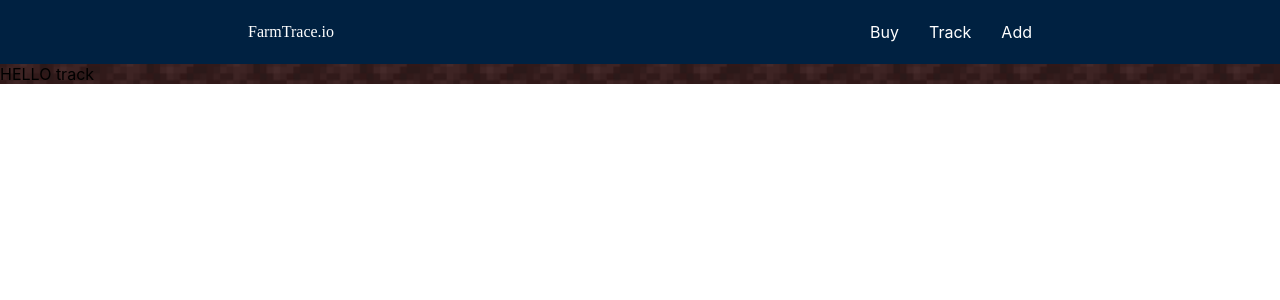
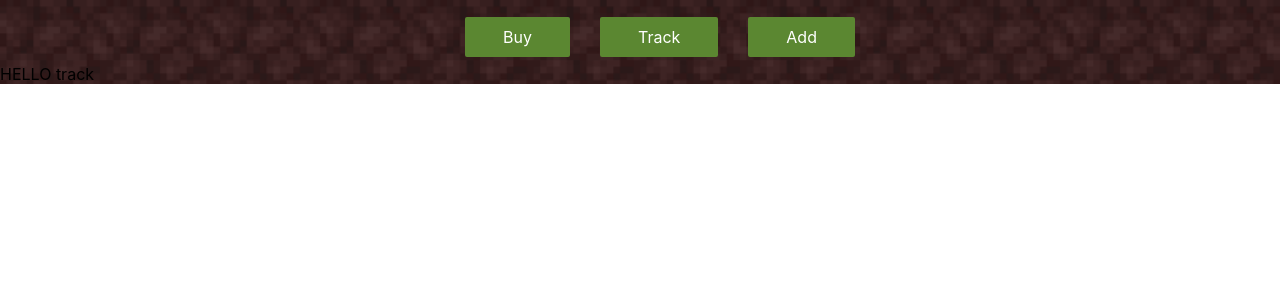
Before and after one commit to ameybagwe12/farmTracelo, a React (Create React App) app: page /track in a window 1280 px wide. Shown: the top 300 px of the page. Built offline with nearby package versions, Linux system fonts and the light colour scheme.

Commit message:
button changed

```diff
--- a/src/App.jsx
+++ b/src/App.jsx
@@ -3,6 +3,7 @@ import Home from "./pages/Home";
 import "./styles/App.css";
 import {Routes, Route, useLocation} from 'react-router-dom';
 import Track from "./Components/Track";
+import Buy from "./Components/Buy";
 export default function App() {
   return (
 
@@ -11,6 +12,7 @@ export default function App() {
 
     <Route path="/" element={<Home />}/>
     <Route path="/track" element={<Track />}/>
+    <Route path="/buy" element={<Buy />}/>
     </Routes>
 
 
--- /dev/null
+++ b/src/Components/Buy.jsx
@@ -0,0 +1,9 @@
+import React from 'react'
+import Navbar from './Nav'
+export default function Buy() {
+  return (<>
+    <Navbar/>
+    </>
+
+  )
+}
--- a/src/Components/Nav.jsx
+++ b/src/Components/Nav.jsx
@@ -30,9 +30,7 @@ function Navbar() {
   };
   return (
     <nav className="nav">
-      <a href="/" className="nav__brand">
-        FarmTrace.io
-      </a>
+
 
       <ul className={active}>
         <li className="nav__item">
@@ -42,11 +40,11 @@ function Navbar() {
         <li className="nav__item">
         <NavLink to="/about" className="nav__link" onClick={handleNav} >Track</NavLink>
         </li>
-        <li className="nav__item">
+
         <li className="nav__item">
         <NavLink to="/contact" className="nav__link"  onClick={handleNav} >Add</NavLink>
         </li>
-        </li>
+
 
 
       </ul>
--- a/src/pages/Home.jsx
+++ b/src/pages/Home.jsx
@@ -24,7 +24,7 @@ export default function Home() {
           </p>
         </div>
         <div style={{ marginTop: 200, marginLeft: 800 }}>
-        <NavLink  to="/track">
+        <NavLink  to="/buy">
           <Button
             style={{ fontFamily: "Pixelify Sans", width: 150, height: 70 }}
             variant="contained"
--- a/src/styles/Nav.css
+++ b/src/styles/Nav.css
@@ -11,7 +11,11 @@ body {
   font-size: 1.6rem;
 }
 li {
+    margin-top: 10px;
   list-style: none;
+  background-color: 	#5b8731;
+  padding: 10px 38px;
+  border-radius: 2px;
 }
 a {
   text-decoration: none;
@@ -23,7 +27,7 @@ a {
   align-items: center;
   justify-content: space-around;
   height: 8vh;
-  background: rgb(0, 33, 65);
+
 
 
 }
@@ -64,7 +68,7 @@ a {
     height: 93vh;
     width: 50vw;
     font-size: small;
-    background: rgb(0, 33, 65);
+
     flex-direction: column;
     transform: translateX(100%);
     transition: 0.5s ease-in;
```
